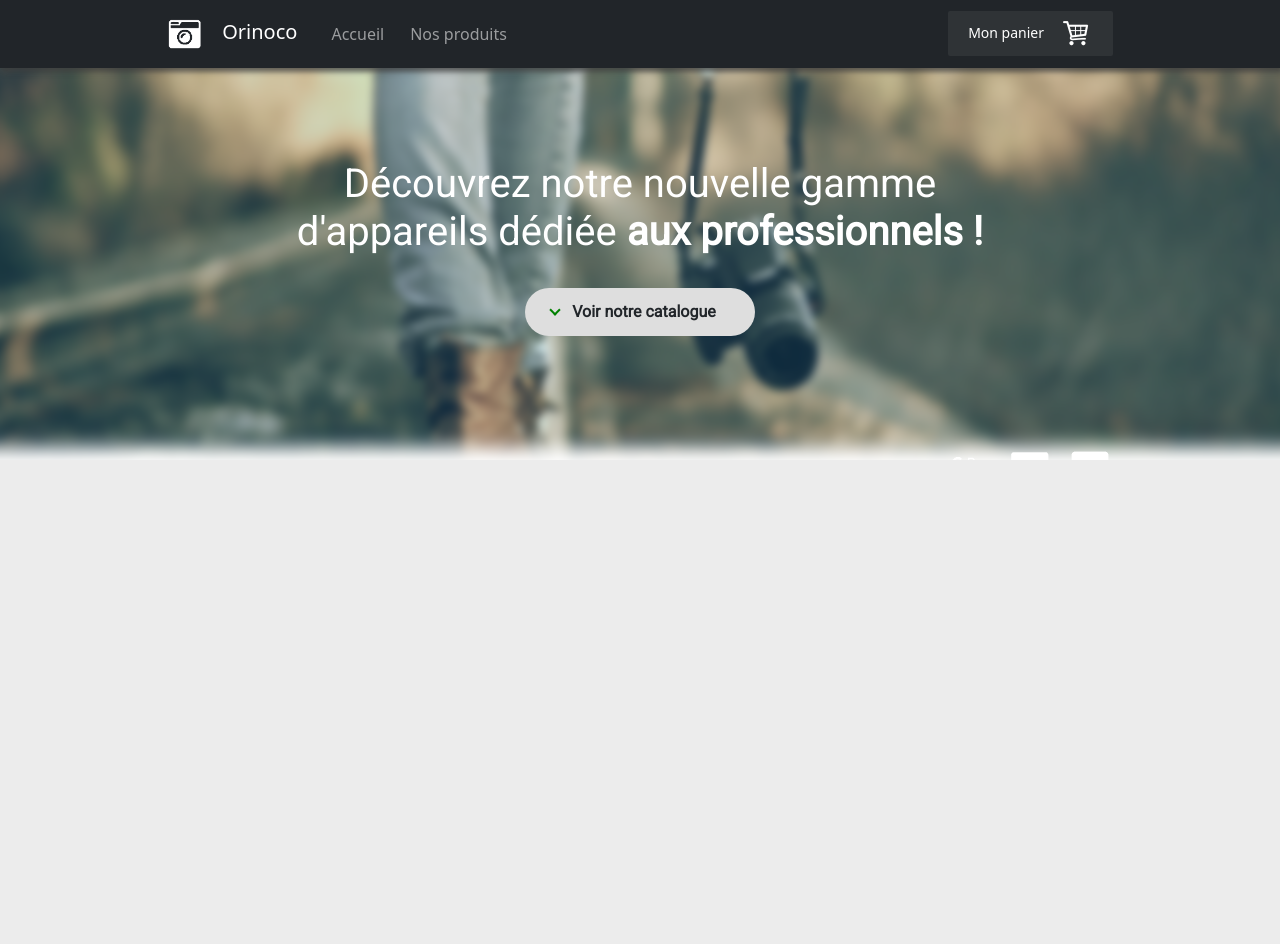
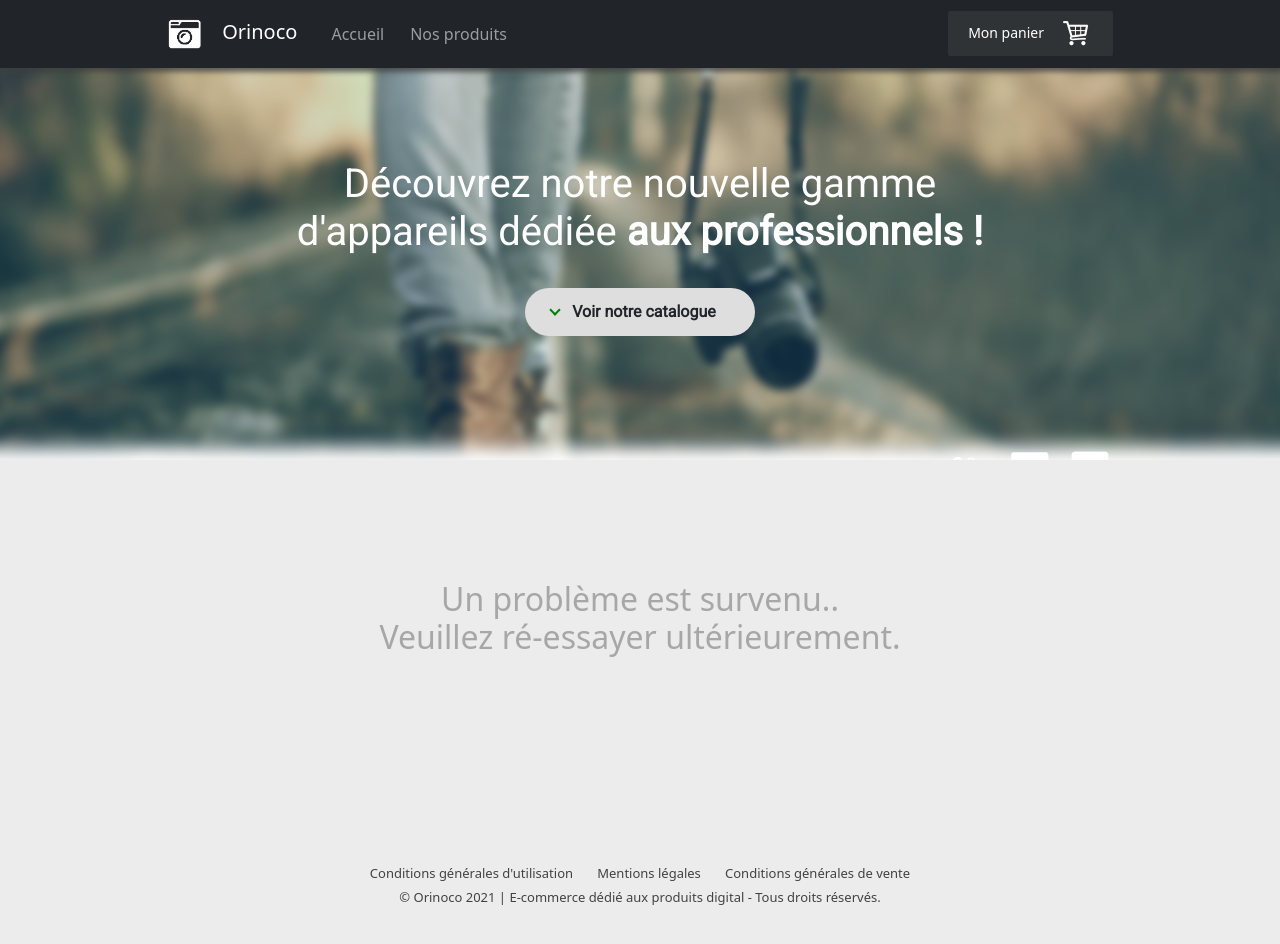
Before and after one commit to MessageGit/CHEVALLIER_5_24012021, a plain HTML site: page index.html in a window 1280 px wide. Shown: the top 944 px of the page. Drawn offline with Linux system fonts and the light colour scheme; no server answers; a web font is replaced by a local one.

Commit message:
Message added to visitors for fetch data error

```diff
--- a/css/style.css
+++ b/css/style.css
@@ -170,6 +170,14 @@ body {
     display: flex;
     justify-content: center;
     z-index: 1;
+}
+
+.catalog-content #db-error {
+    position: relative;
+    top: 70px;
+    text-align: center;
+    color: #a7a7a7;
+    display: none;
 }
 
 .catalog-content .product-list {
--- a/index.html
+++ b/index.html
@@ -57,7 +57,7 @@
         <!-- Bloc n°2 -->
         <div class="catalog-content">
           <div class="product-list">
-
+            <div id="db-error"><h2>Un problème est survenu..<br />Veuillez ré-essayer ultérieurement.</h2></div>
           </div>
         </div>
 
--- a/javascript/client.js
+++ b/javascript/client.js
@@ -4,6 +4,10 @@ function Init_products_data() { // Init. list of products (index.php)
 
     fetch('http://localhost:3001/api/cameras/')
         .then(function(response) { return response.json(); })
+        .catch((error) => {
+            document.getElementsByClassName('catalog-content')[0].style.height = "400px";
+            document.getElementById('db-error').style.display = "block";
+        })
         .then(function(api_data) { let i = 0; max_products = api_data.length;
             while(i < api_data.length) {
 
```
